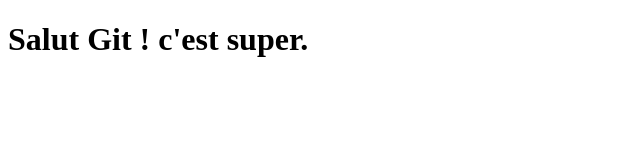
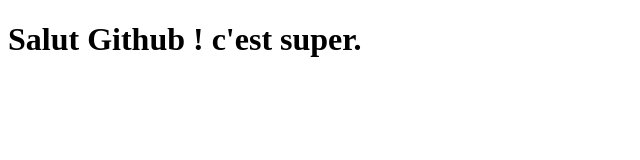
Before and after one commit to mister-no-one/git-sandbox, a plain HTML site: page index.html in a window 1280 px wide. Shown: the whole page, without its empty margins (0-640 px from the left). Drawn offline with Linux system fonts and the light colour scheme.

Commit message:
text updated

```diff
--- a/index.html
+++ b/index.html
@@ -5,7 +5,7 @@
 </head>
 <body>
 	<header>
-		<h1>Salut Git ! c'est super.</h1>
+		<h1>Salut Github ! c'est super.</h1>
 	</header>
 </body>
 </html>
```
